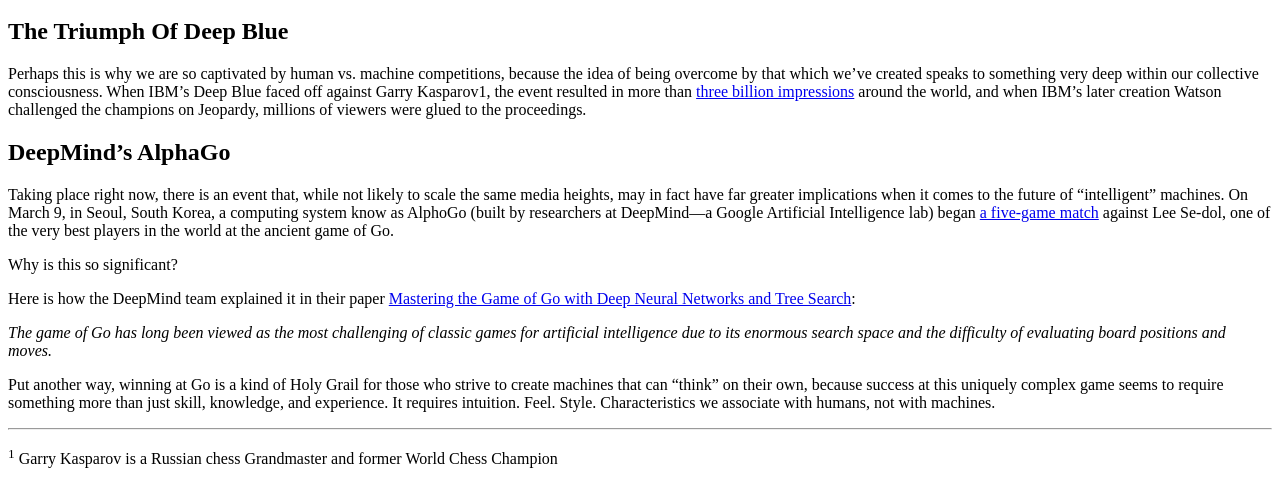
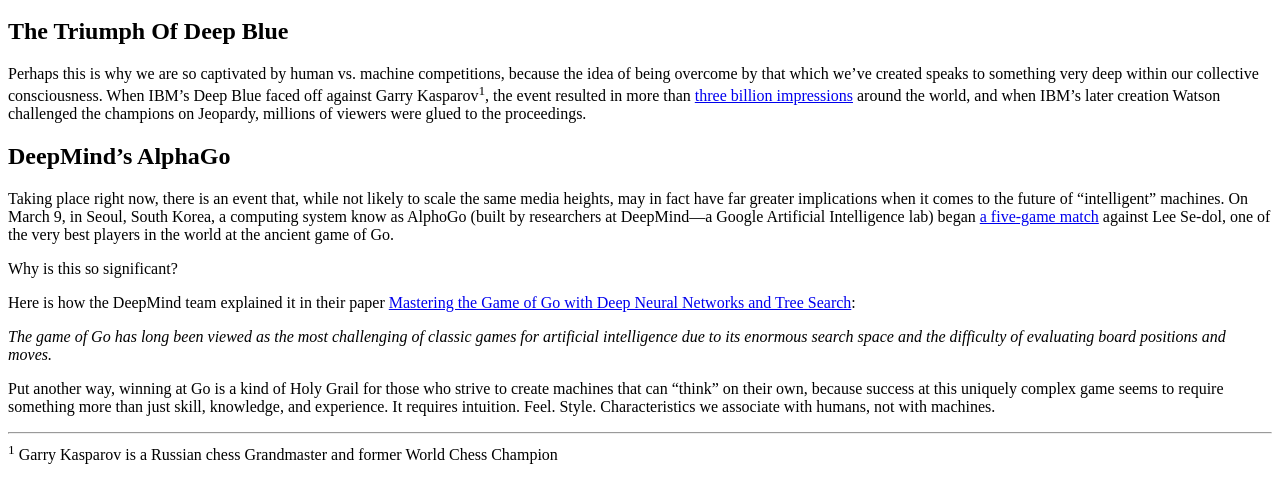
Before and after one commit to yingy4/Mockup-to-Article, a plain HTML site: page index.html in a window 1280 px wide. Shown: the part 576-1057 px from the top of the page. Drawn offline with Linux system fonts and the light colour scheme.

Commit message:
Update index.html

```diff
--- a/index.html
+++ b/index.html
@@ -21,7 +21,7 @@
 
   <h2>The Triumph Of Deep Blue</h2>
 
-  <p>Perhaps this is why we are so captivated by human vs. machine competitions, because the idea of being overcome by that which we’ve created speaks to something very deep within our collective consciousness. When IBM’s Deep Blue faced off against Garry Kasparov1, the event resulted in more than <a href="http://www-03.ibm.com/ibm/history/ibm100/us/en/icons/deepblue/">three billion impressions</a> around the world, and when IBM’s later creation Watson challenged the champions on Jeopardy, millions of viewers were glued to the proceedings.</p>
+  <p>Perhaps this is why we are so captivated by human vs. machine competitions, because the idea of being overcome by that which we’ve created speaks to something very deep within our collective consciousness. When IBM’s Deep Blue faced off against Garry Kasparov<sup>1</sup>, the event resulted in more than <a href="http://www-03.ibm.com/ibm/history/ibm100/us/en/icons/deepblue/">three billion impressions</a> around the world, and when IBM’s later creation Watson challenged the champions on Jeopardy, millions of viewers were glued to the proceedings.</p>
 
   <h2>DeepMind’s AlphaGo</h2>
 
@@ -31,6 +31,6 @@
   <p><em>The game of Go has long been viewed as the most challenging of classic games for artificial intelligence due to its enormous search space and the difficulty of evaluating board positions and moves.</em></p>
   <p>Put another way, winning at Go is a kind of Holy Grail for those who strive to create machines that can “think” on their own, because success at this uniquely complex game seems to require something more than just skill, knowledge, and experience. It requires intuition. Feel. Style. Characteristics we associate with humans, not with machines.</p>
   <hr>
-  <p><sup>1</sup> Garry Kasparov is a Russian chess Grandmaster and former World Chess Champion</p>
+  <footer><sup>1</sup> Garry Kasparov is a Russian chess Grandmaster and former World Chess Champion</footer>
 </body>
 </html>
```
